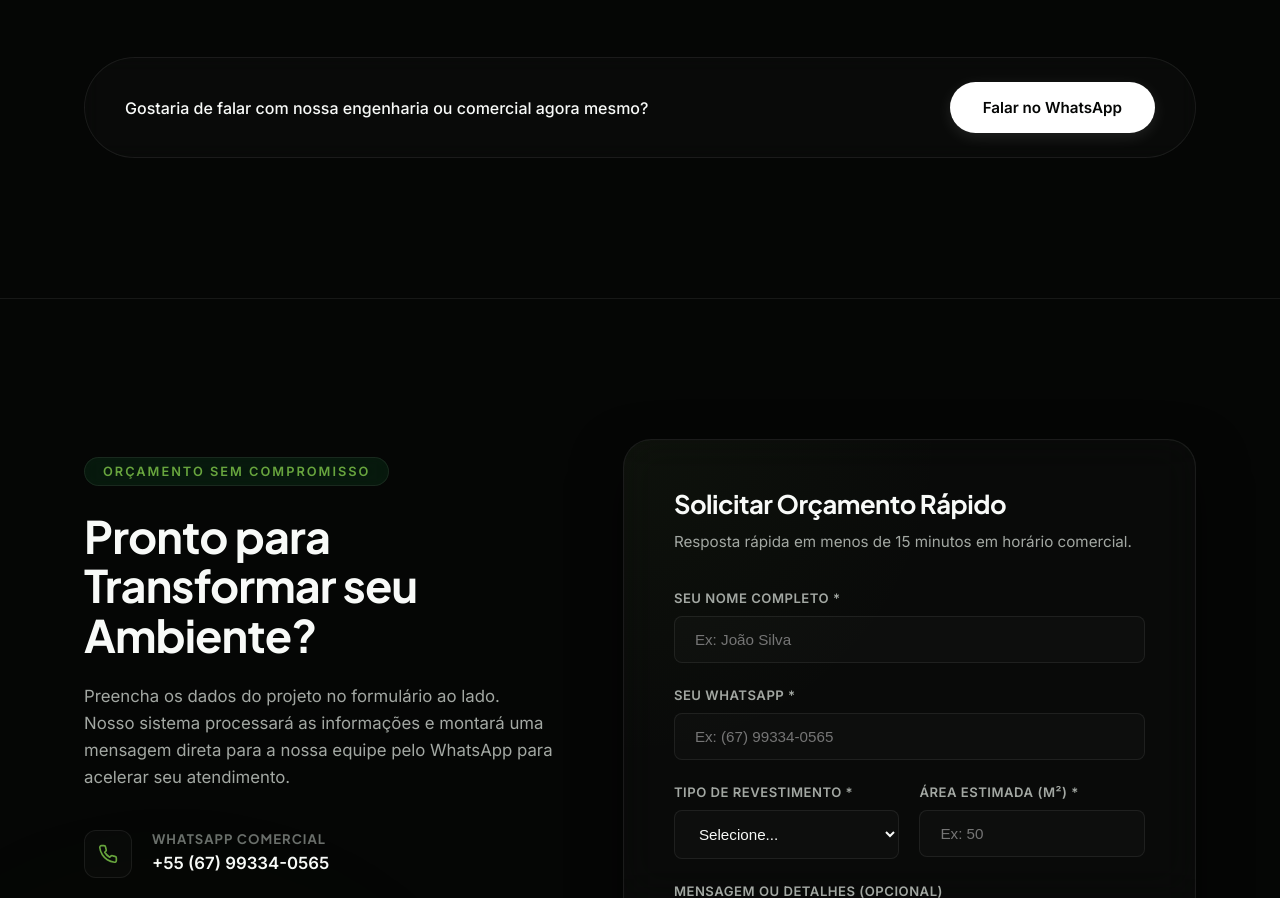
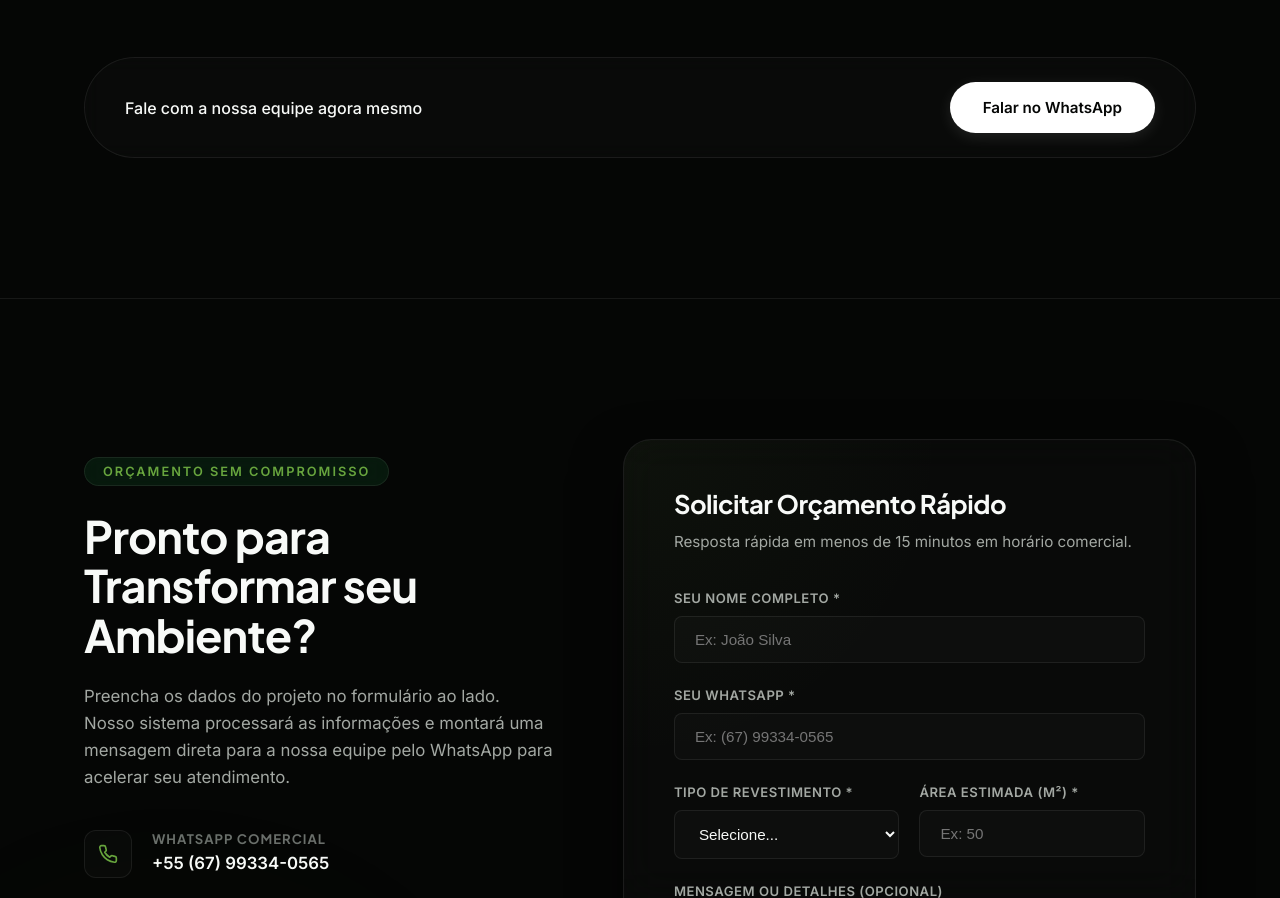
Before and after one commit to ferpa1914/siciliano-gramas-e-pisos, a plain HTML site: page index.html in a window 1280 px wide. Shown: the part 7393-8291 px from the top of the page. Drawn offline with nearby package versions, Linux system fonts and the light colour scheme; a script that the page names is missing; a web font is replaced by a local one.

Commit message:
Atualiza texto do CTA de contato

```diff
--- a/index.html
+++ b/index.html
@@ -721,7 +721,7 @@
       </div>
 
       <div class="trust-cta-row">
-        <span>Gostaria de falar com nossa engenharia ou comercial agora mesmo?</span>
+        <span>Fale com a nossa equipe agora mesmo</span>
         <a href="https://api.whatsapp.com/send?phone=5567993340565&text=Olá! Preciso de um atendimento comercial para pisos." class="btn btn-accent" target="_blank" rel="noopener noreferrer">Falar no WhatsApp</a>
       </div>
     </div>
```
